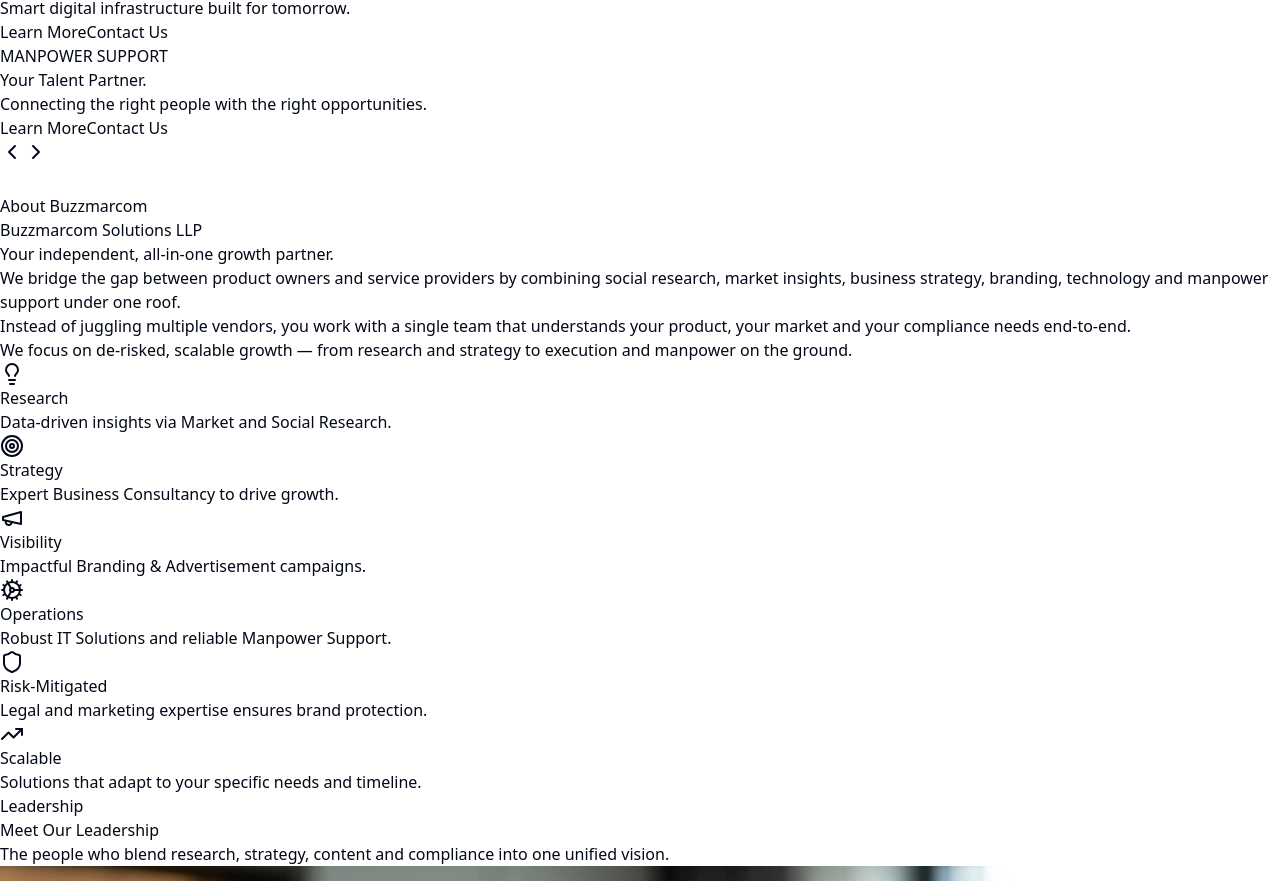
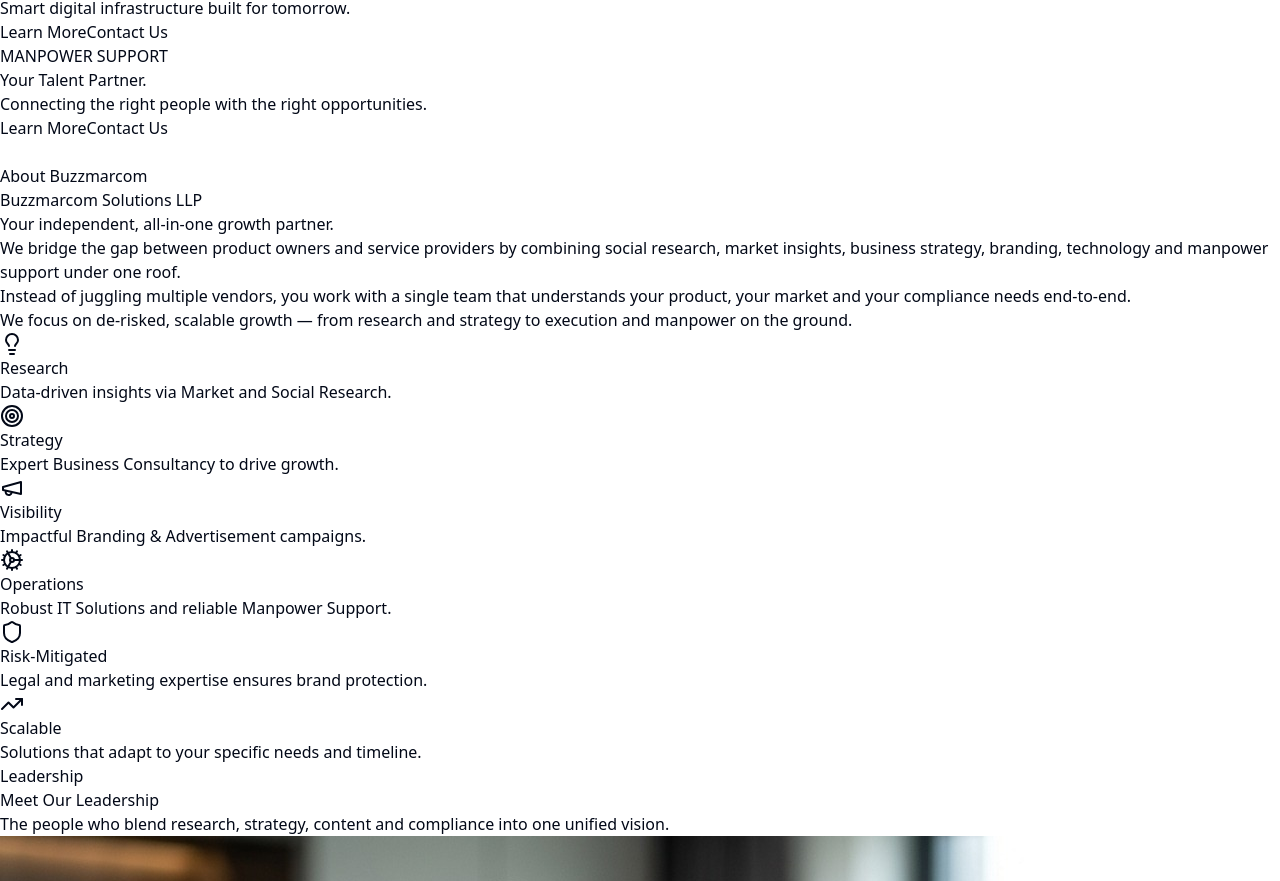
Before and after one commit to Shivanshi88/buzzmarcom, a React (Vite) app in the folder frontend/: page / in a window 1280 px wide. Shown: the part 1758-2639 px from the top of the page. Built offline with nearby package versions, Linux system fonts and the light colour scheme; grey boxes are pictures that could not be loaded.

Commit message:
Updated AdminLayout and HeroCarousel

```diff
--- a/frontend/src/Pages/AdminLayout.jsx
+++ b/frontend/src/Pages/AdminLayout.jsx
@@ -18,7 +18,7 @@
     { label: 'Dashboard', path: '/admin' },
     { label: 'Blogs', path: '/admin/blogs' },
     { label: 'Enquiries', path: '/admin/enquiries' },
-    { label: 'Jobs', path: '/admin/jobs' },
+    // { label: 'Jobs', path: '/admin/jobs' },
   ];
 
   const handleLogout = () => {
@@ -44,11 +44,10 @@
               <Link
                 key={item.path}
                 to={item.path}
-                className={`flex items-center px-3 py-2 text-xs rounded-md transition ${
-                  active
+                className={`flex items-center px-3 py-2 text-xs rounded-md transition ${active
                     ? 'bg-amber-500 text-gray-900'
                     : 'text-gray-300 hover:bg-gray-800 hover:text-white'
-                }`}
+                  }`}
               >
                 {item.label}
               </Link>
--- a/frontend/src/components/HeroCarousel.jsx
+++ b/frontend/src/components/HeroCarousel.jsx
@@ -1,5 +1,5 @@
 import React, { useState, useEffect } from 'react';
-import { ChevronLeft, ChevronRight } from 'lucide-react';
+
 import { heroSlides } from '../mockData';
 import { Button } from './ui/button';
 
@@ -65,21 +65,7 @@
                 </div>
             ))}
 
-            {/* Navigation Arrows */}
-            <button
-                onClick={prevSlide}
-                className="absolute left-6 top-1/2 -translate-y-1/2 text-white hover:text-yellow-500 transition-colors z-10 outline-none focus:outline-none"
-                aria-label="Previous slide"
-            >
-                <ChevronLeft className="w-12 h-12" />
-            </button>
-            <button
-                onClick={nextSlide}
-                className="absolute right-6 top-1/2 -translate-y-1/2 text-white hover:text-yellow-500 transition-colors z-10 outline-none focus:outline-none"
-                aria-label="Next slide"
-            >
-                <ChevronRight className="w-12 h-12" />
-            </button>
+
 
             {/* Slide Indicators */}
             <div className="absolute bottom-8 left-1/2 -translate-x-1/2 flex space-x-2 z-10">
```
